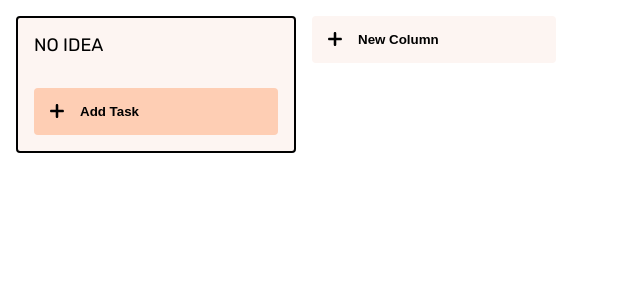
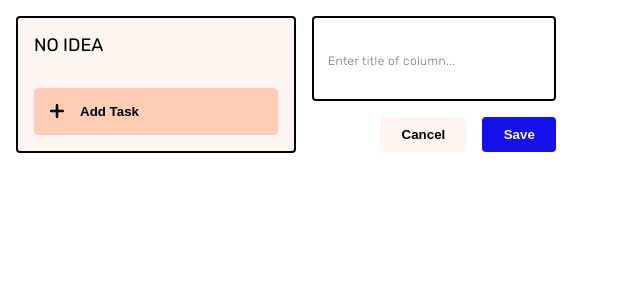
Before and after one commit to mariangz/learning-app, a React (Create React App) app: page / in a window 1280 px wide. Both pictures are taken after a click on the button "New Column". Shown: the top 300 px of the page, without its empty margins (0-640 px from the left). Built offline with nearby package versions, Linux system fonts and the light colour scheme; the HTML template or start-up script is replaced by a standard one.

Commit message:
feat: add new btnaddcolumn

```diff
--- a/src/AddColumn.js
+++ b/src/AddColumn.js
@@ -1,9 +1,49 @@
 import plus from './images/plus.svg';
 
 export default function AddButton(props) {
-  return (
+  let btn;
+  if (props.showInputColumn) {
+    btn = (
+      <>
+        <form
+          onSubmit={props.onColumnSubmit}
+          className='AddCardButton__container addBtnContainer'
+          id={props.id}
+        >
+          <input
+            onChange={props.onColumnChange}
+            placeholder='Enter title of column...'
+            value={props.entry}
+            className='AddCardButton__input inputColumn'
+            id={props.id}
+          />
+          {/* <p id={props.id} className='validation-msg'>
+            {props.validation}
+          </p> */}
+          <div className='AddCardButton__btn-container'>
             <button
-      onClick={props.onShowInputClick}
+              type='button'
+              onClick={props.onCancelColumnClick}
+              className='AddCardButton__btn cancel'
+              id={props.id}
+            >
+              Cancel
+            </button>
+            <button
+              type='submit'
+              className='AddCardButton__btn save'
+              id={props.id}
+            >
+              Save
+            </button>
+          </div>
+        </form>
+      </>
+    );
+  } else {
+    btn = (
+      <button
+        onClick={props.onShowInputColumnClick}
         className='AddCardButton__btn addColumn'
         id={props.id}
       >
@@ -12,3 +52,5 @@ export default function AddButton(props) {
       </button>
     );
   }
+  return btn;
+}
--- a/src/App.js
+++ b/src/App.js
@@ -23,7 +23,8 @@ export default function App() {
   const [showButton, setShowButton] = useImmer({});
   const [showInput, setShowInput] = useImmer({});
   const [validation, setValidation] = useState({});
-  console.log(entry);
+  const [showButtonColumn, setShowButtonColumn] = useState(true);
+  const [showInputColumn, setShowInputColumn] = useState(false);
 
   function handleFormSubmit(event) {
     const e = event.target;
@@ -91,6 +92,16 @@ export default function App() {
     });
   }
 
+  function handleCancelColumnClick() {
+    setShowButtonColumn((prevState) => !prevState);
+    setShowInputColumn((prevState) => !prevState);
+  }
+
+  function handleShowInputColumnClick() {
+    setShowButtonColumn((ShowButtonColumn) => !ShowButtonColumn);
+    setShowInputColumn((ShowInputColumn) => !ShowInputColumn);
+  }
+
   return (
     <Container>
       <Column
@@ -123,7 +134,12 @@ export default function App() {
           validation={validation['no-idea']}
         />
       </Column>
-      <AddButton />
+      <AddButton
+        showInputColumn={showInputColumn}
+        onCancelColumnClick={handleCancelColumnClick}
+        // onColumnChange={handleColumnChange}
+        onShowInputColumnClick={handleShowInputColumnClick}
+      />
     </Container>
   );
 }
--- a/src/index.css
+++ b/src/index.css
@@ -33,7 +33,8 @@ body {
   align-items: center;
   gap: 1rem;
   padding: 1rem;
-  width: 280px;
+
+  min-width: 280px;
   border: solid 2px var(--black);
   border-radius: 4px;
 }
@@ -72,9 +73,9 @@ li {
   background-color: var(--white);
 }
 
-.AddCardButton__container {
+/* .AddCardButton__container {
   min-width: 100%;
-}
+} */
 
 .AddCardButton__btn {
   border: 0;
@@ -234,3 +235,15 @@ border: 2px solid var(--blue);
   display: flex;
   gap: 1rem;
 }
+
+.inputColumn {
+  max-width: 244px;
+  height: 85px;
+  font-size: 18px;
+  font-weight: 400;
+  align-self: flex-start;
+}
+
+.addBtnContainer {
+  min-height: 137px;
+}
```
Lines whose indentation alone changed are shown as unchanged.
